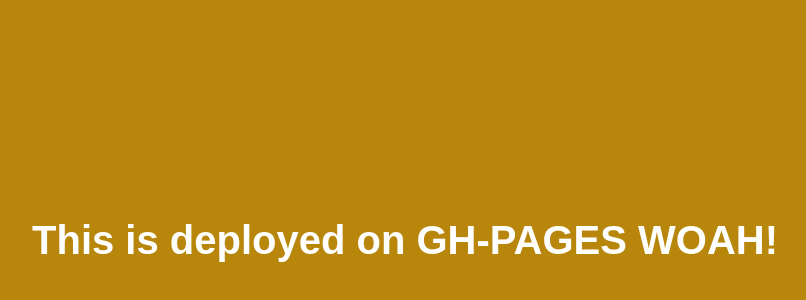
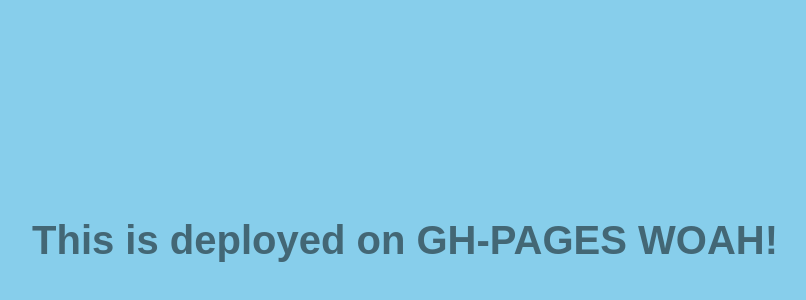
Before and after one commit to izaanjahangir/gh-pages-test, a plain HTML site: page index.html in a window 1280 px wide. Shown: the part 160-460 px from the top of the page, without its empty margins (235-1041 px from the left). Drawn offline with Linux system fonts and the light colour scheme.

Commit message:
changed color

```diff
--- a/index.html
+++ b/index.html
@@ -15,11 +15,11 @@
         justify-content: center;
         align-items: center;
         height: 100vh;
-        background-color: darkgoldenrod;
+        background-color: skyblue;
       }
       h1 {
         font-family: Arial, Helvetica, sans-serif;
-        color: white;
+        color: rgba(0,0,0,0.5);
         font-size: 2.5em;
         text-align: center;
       }
```
